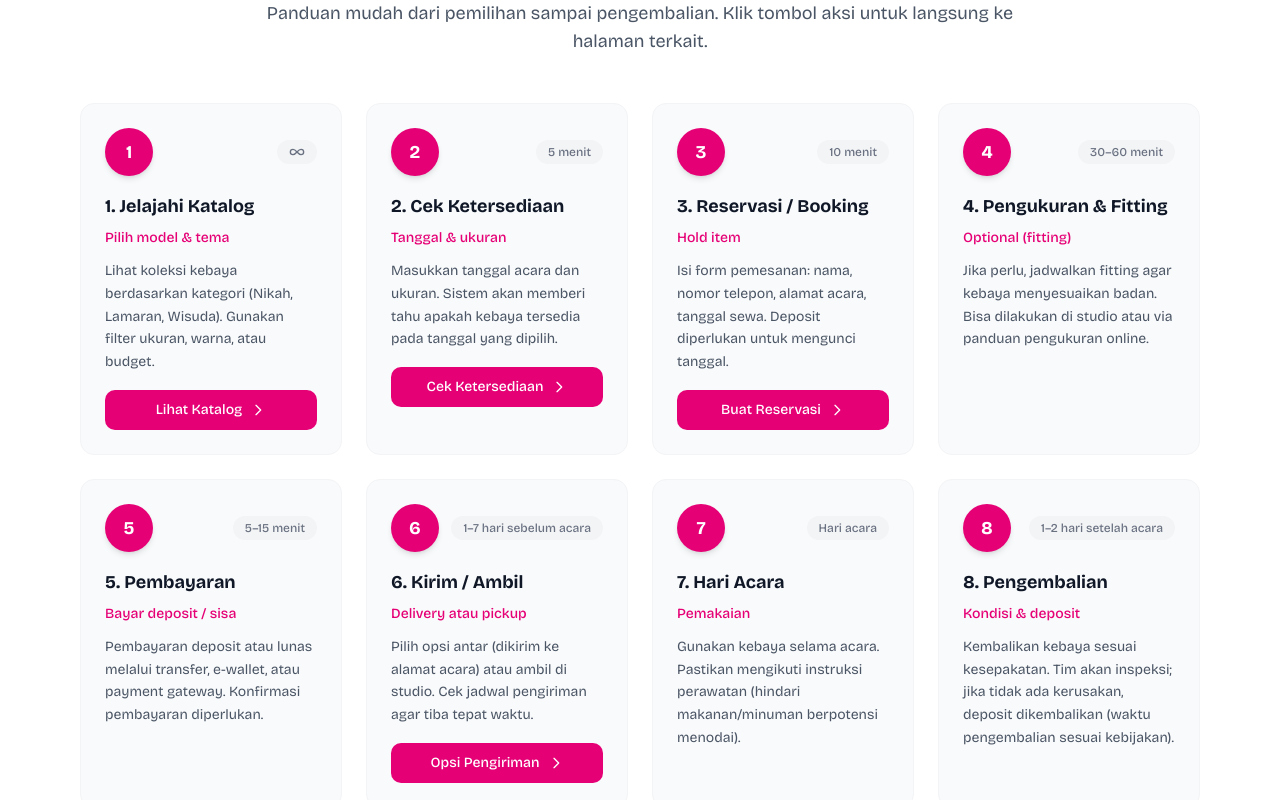
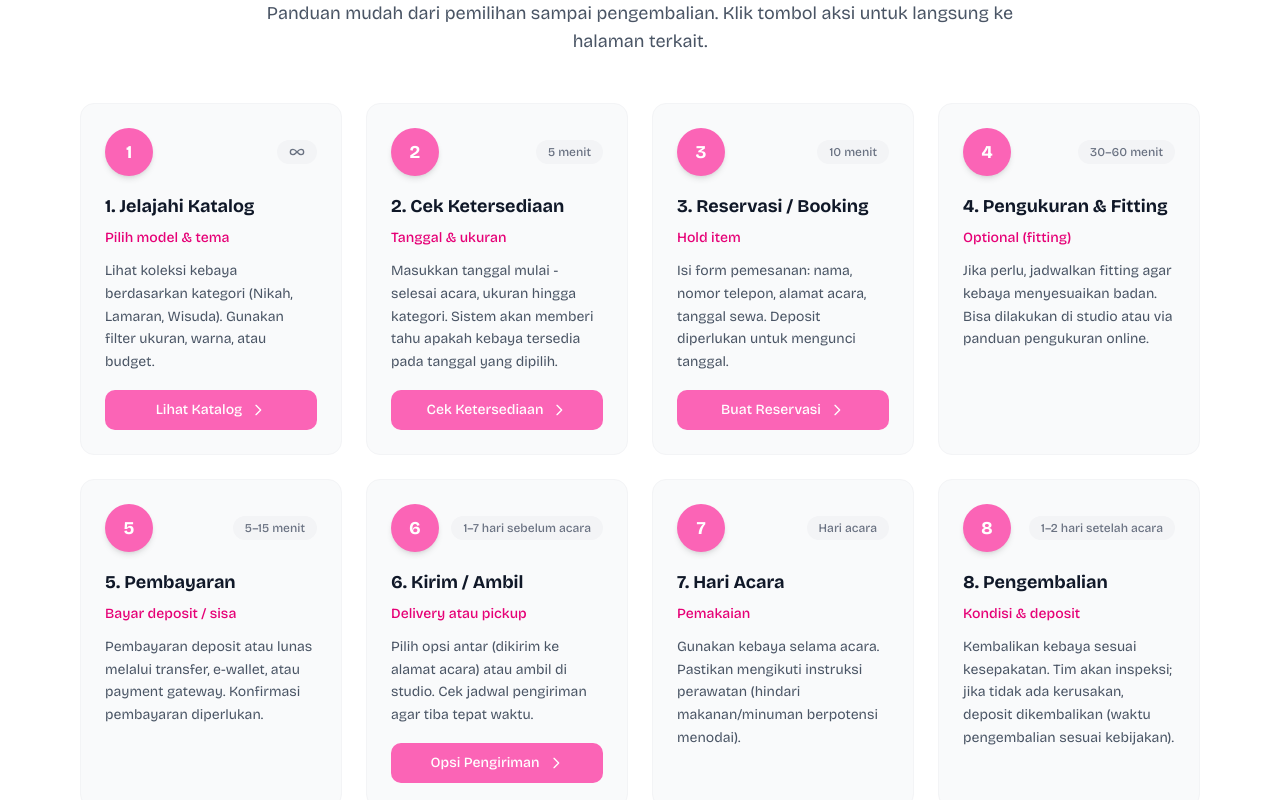
Before and after one commit to Driannm/diansa-attire, a Next.js app: page / in a window 1280 px wide. Shown: the part 1860-2660 px from the top of the page. Built offline with nearby package versions, Linux system fonts and the light colour scheme.

Commit message:
style(ui): adjust step card colors and button hover states for better contrast

```diff
--- a/src/app/components/RentFlow.tsx
+++ b/src/app/components/RentFlow.tsx
@@ -10,14 +10,14 @@ const steps = [
     subtitle: "Pilih model & tema",
     time: "infinity",
     desc: "Lihat koleksi kebaya berdasarkan kategori (Nikah, Lamaran, Wisuda). Gunakan filter ukuran, warna, atau budget.",
-    action: { href: "/kebaya", label: "Lihat Katalog" },
+    action: { href: "/catalogs", label: "Lihat Katalog" },
   },
   {
     title: "2. Cek Ketersediaan",
     subtitle: "Tanggal & ukuran",
     time: "5 menit",
-    desc: "Masukkan tanggal acara dan ukuran. Sistem akan memberi tahu apakah kebaya tersedia pada tanggal yang dipilih.",
-    action: { href: "/kebaya#cek-ketersediaan", label: "Cek Ketersediaan" },
+    desc: "Masukkan tanggal mulai - selesai acara, ukuran hingga kategori. Sistem akan memberi tahu apakah kebaya tersedia pada tanggal yang dipilih.",
+    action: { href: "/availibility", label: "Cek Ketersediaan" },
   },
   {
     title: "3. Reservasi / Booking",
@@ -83,7 +83,7 @@ export default function RentFlow() {
             >
               {/* Step Number */}
               <div className="flex items-center justify-between mb-4">
-                <div className="w-12 h-12 rounded-full bg-pink-600 text-white flex items-center justify-center font-bold text-lg shadow-md">
+                <div className="w-12 h-12 rounded-full bg-pink-400 text-white flex items-center justify-center font-bold text-lg shadow-md">
                   {idx + 1}
                 </div>
                 <span className="text-xs font-medium text-gray-500 dark:text-gray-400 bg-gray-100 dark:bg-gray-700 px-3 py-1 rounded-full flex items-center gap-1">
@@ -112,7 +112,7 @@ export default function RentFlow() {
               {step.action && (
                 <Link
                   href={step.action.href}
-                  className="inline-flex items-center justify-center w-full px-4 py-2.5 bg-pink-600 text-white text-sm font-medium rounded-lg hover:bg-pink-700 transition-colors duration-200"
+                  className="inline-flex items-center justify-center w-full px-4 py-2.5 bg-pink-400 text-white text-sm font-medium rounded-lg hover:bg-pink-500 transition-colors duration-200"
                 >
                   {step.action.label}
                   <svg
```
